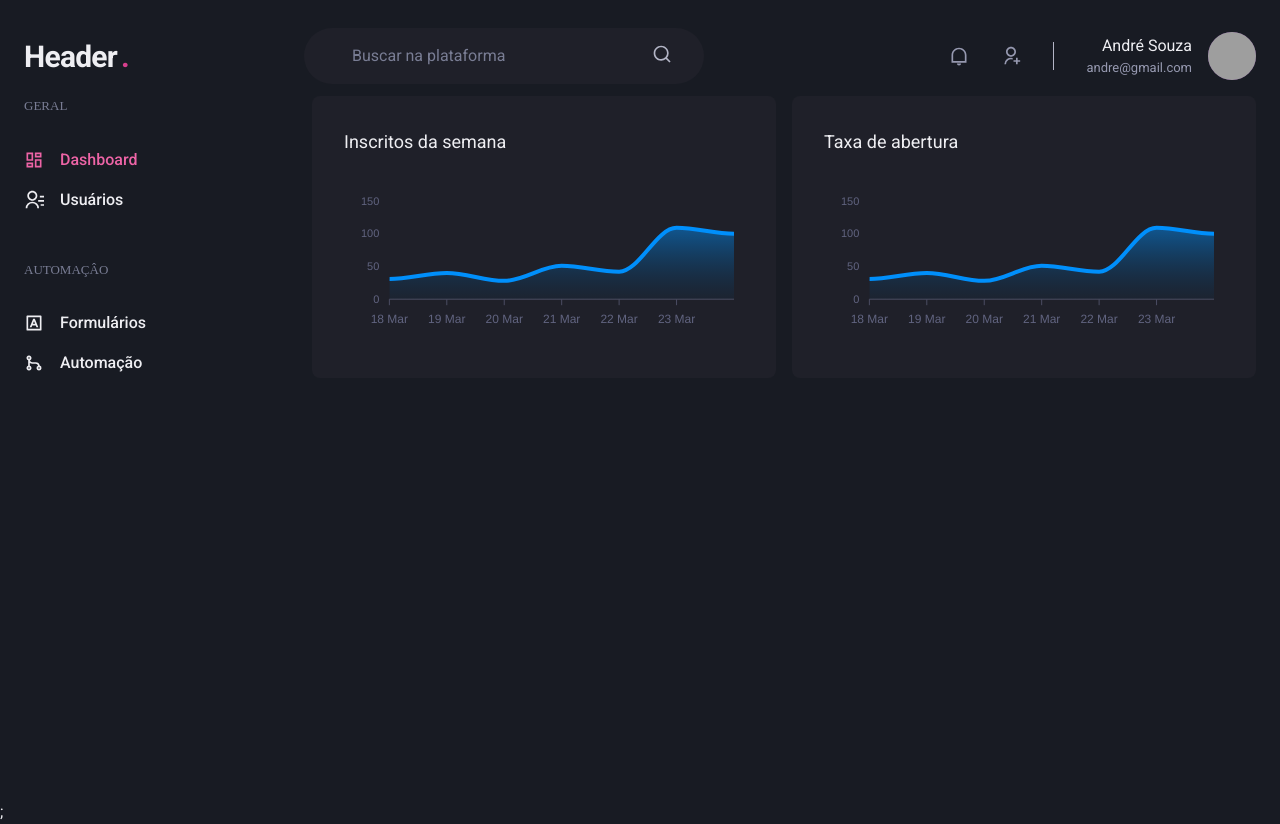
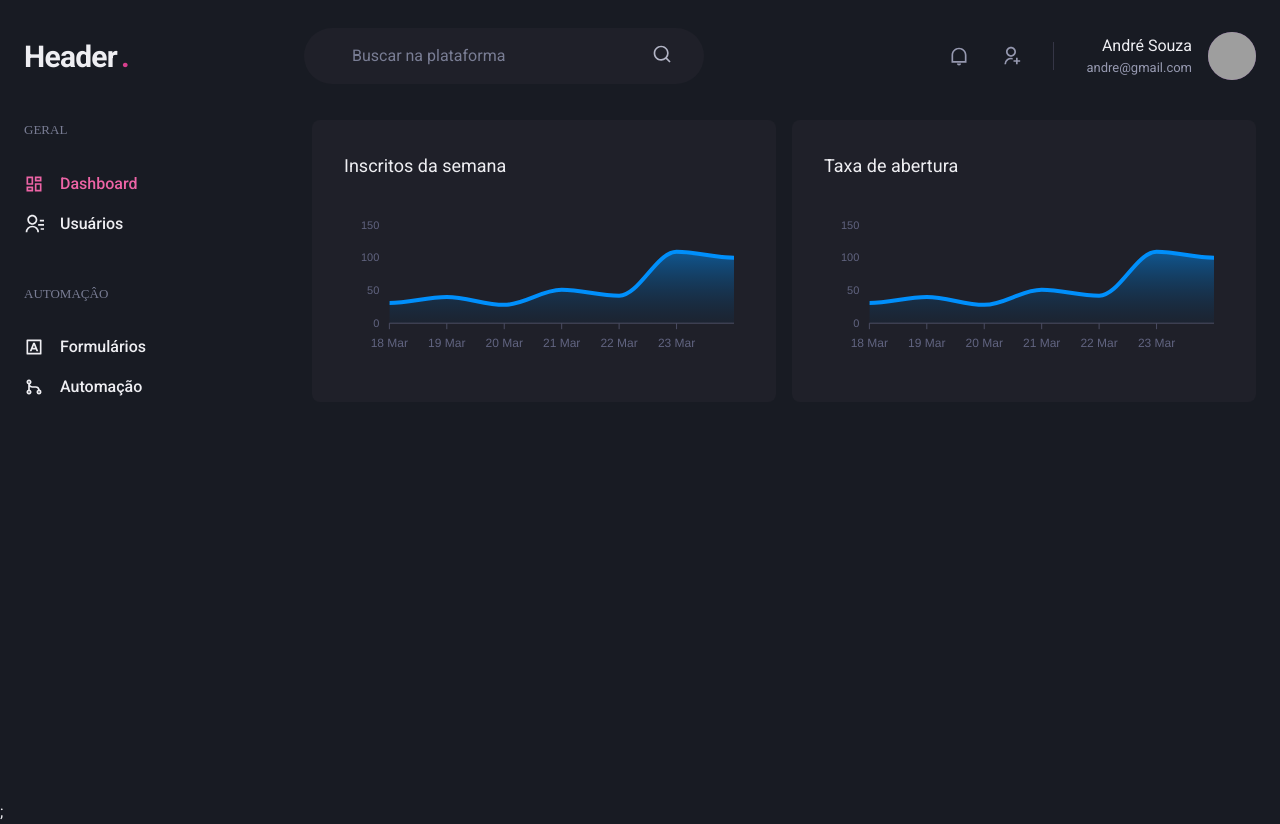
Before and after one commit to AndreSDS/dashboard-nextjs, a Next.js app: page /dashboard in a window 1280 px wide. Built offline with nearby package versions, Linux system fonts and the light colour scheme; grey boxes are pictures that could not be loaded.

Commit message:
ajustes no layout

```diff
--- a/src/components/Header/Logo.tsx
+++ b/src/components/Header/Logo.tsx
@@ -2,7 +2,7 @@ import {Text} from "@chakra-ui/react";
 
 export function Logo() {
   return (
-    <Text fontSize="3xl" fontWeight="bold" letterSpacing="tight" w="64">
+    <Text fontSize={["2xl", "3xl"]} fontWeight="bold" letterSpacing="tight" w="64">
       Header
       <Text as="span" color="pink.500" ml="1">
         .
--- a/src/components/Header/NotificationsNav.tsx
+++ b/src/components/Header/NotificationsNav.tsx
@@ -1,15 +1,16 @@
-import {HStack, Icon} from "@chakra-ui/react";
-import {RiNotificationLine, RiUserAddLine} from "react-icons/ri";
+import { HStack, Icon } from "@chakra-ui/react";
+import { RiNotificationLine, RiUserAddLine } from "react-icons/ri";
 
 export function NotificationsNav() {
   return (
     <HStack
-      borderRightWidth={1}
+      spacing={["6", "8"]}
       mx={["6", "8"]}
       pr={["6", "8"]}
       py="1"
       color="gray.300"
-      spacing={["6", "8"]}
+      borderRightWidth={1}
+      borderColor="gray.700"
     >
       <Icon as={RiNotificationLine} fontSize="20" />
       <Icon as={RiUserAddLine} fontSize="20" />
--- a/src/components/Header/index.tsx
+++ b/src/components/Header/index.tsx
@@ -21,6 +21,7 @@ export function Header() {
       h="20"
       mx="auto"
       mt="4"
+      mb={["4", "6"]}
       px="6"
       align="center"
     >
--- a/src/pages/dashboard.tsx
+++ b/src/pages/dashboard.tsx
@@ -83,7 +83,7 @@ export default function Dasboard() {
             <Chart options={options} series={series} type="area" height={160} />
           </Box>
 
-          <Box p="8" bg="gray.800" borderRadius={8}>
+          <Box p={["6", "8"]} bg="gray.800" borderRadius={8}>
             <Text fontSize="lg" mb="4">
               Taxa de abertura
             </Text>
```
Also changed, not shown: src/pages/users/index.tsx (+5 -5 lines).
